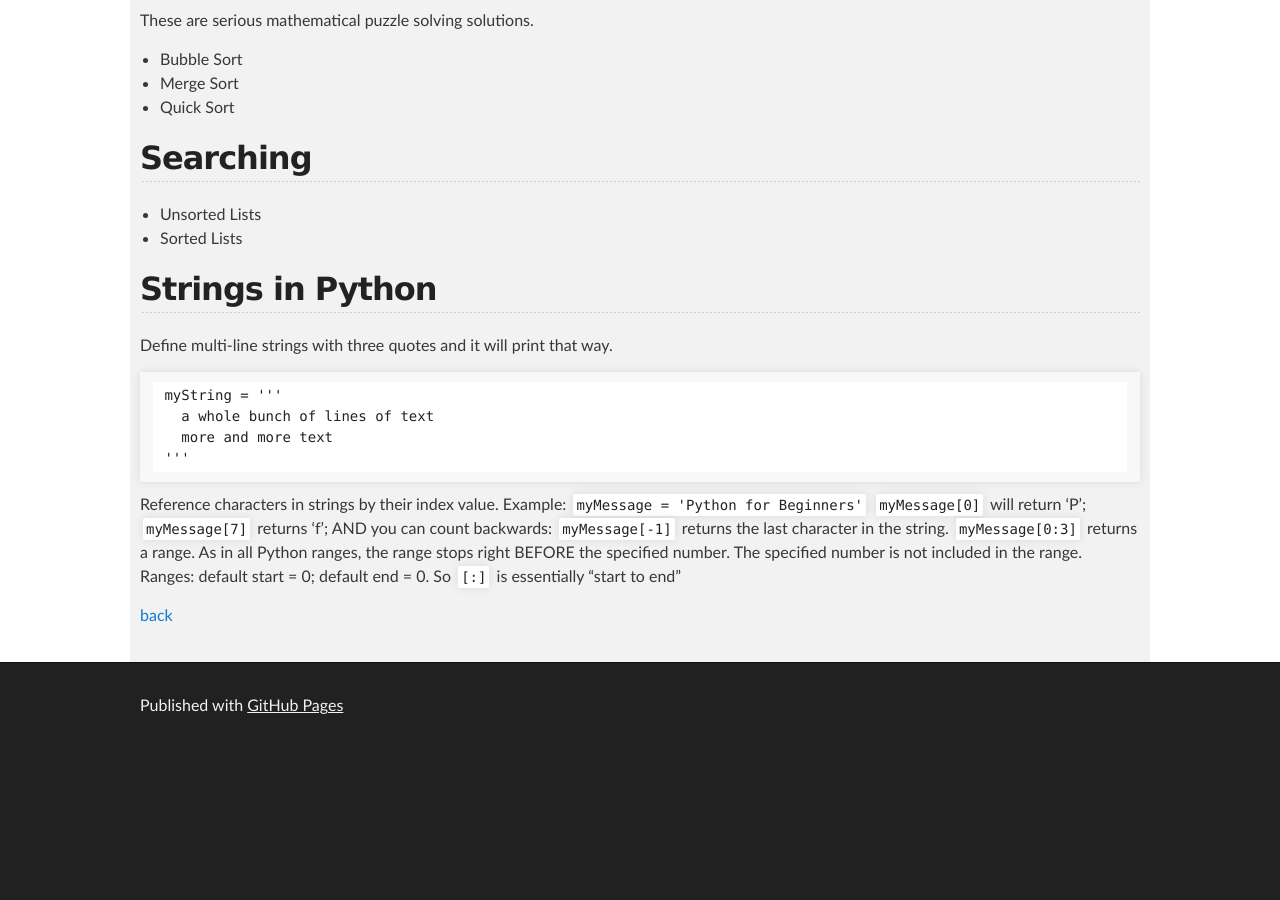
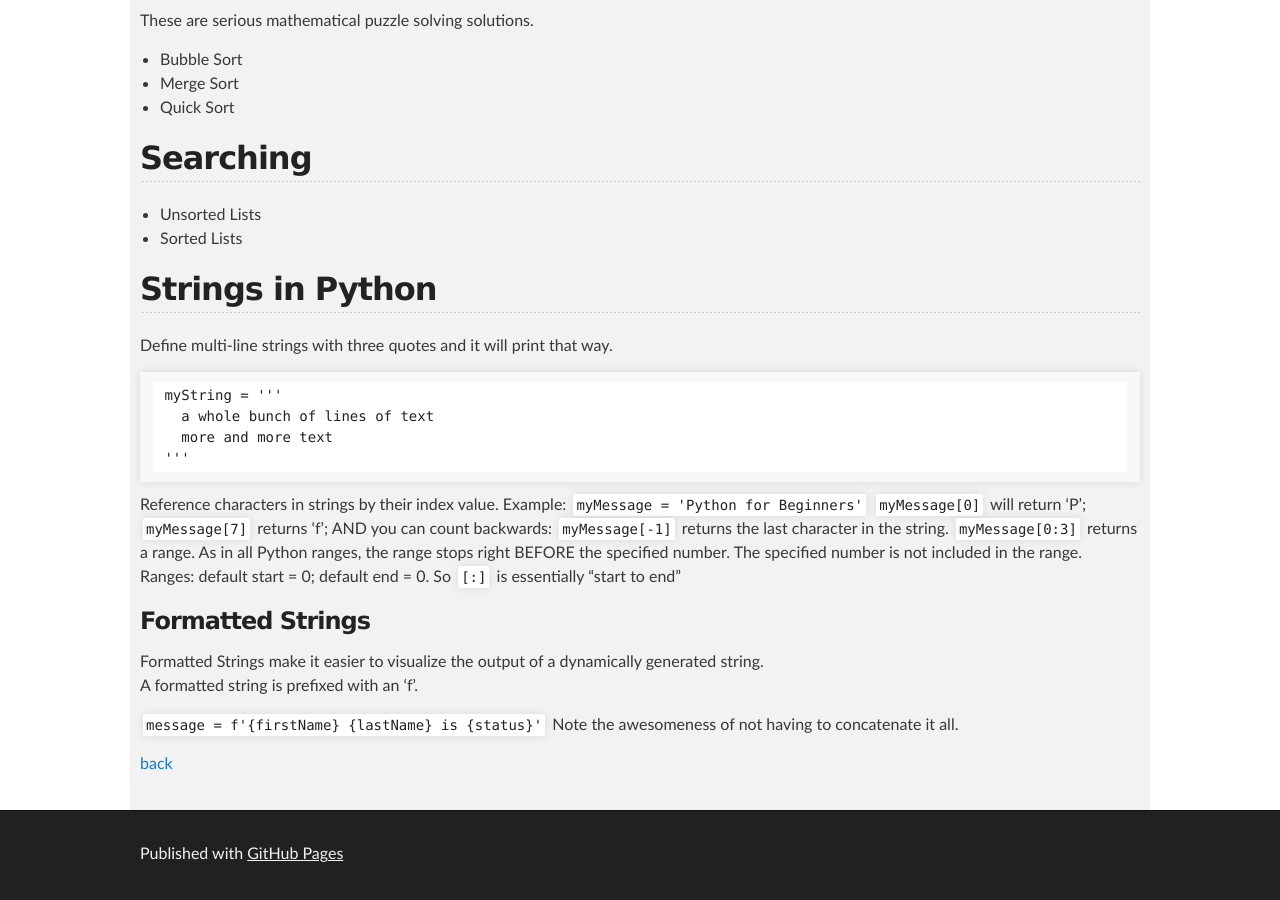
Before and after one commit to cathysnider/cathysnider.github.io, a Jekyll site: the page built from python.md, in a window 1280 px wide and 900 px high, scrolled down 3849 px. Built offline with Jekyll 4.4.1, drawn with Linux system fonts in a browser that asks for light colours; before the commit the page ends 4601 px from its top, so only the background shows below that.

Commit message:
Formatted Strings

```diff
--- a/python.md
+++ b/python.md
@@ -172,6 +172,11 @@ These are serious mathematical puzzle solving solutions.
  `myMessage = 'Python for Beginners'`
  `myMessage[0]` will return 'P'; `myMessage[7]` returns 'f'; AND you can count backwards:  `myMessage[-1]` returns the last character in the string. `myMessage[0:3]` returns a range. As in all Python ranges, the range stops right BEFORE the specified number. The specified number is not included in the range. Ranges: default start = 0; default end = 0. So `[:]` is essentially "start to end"
 
+### Formatted Strings
+Formatted Strings make it easier to visualize the output of a dynamically generated string. <br />
+A formatted string is prefixed with an 'f'. <br />
+
+`message = f'{firstName} {lastName} is {status}'` Note the awesomeness of not having to concatenate it all.  <br />
 
 
 
```
